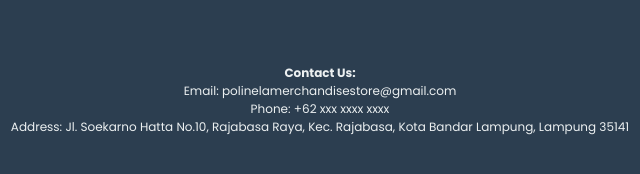
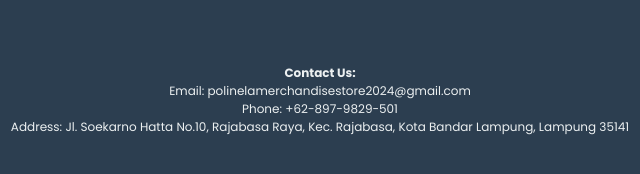
Before and after one commit to pm-store/pmstore-blog, a plain HTML site: page index.html in a window 1280 px wide. Shown: the part 5598-5772 px from the top of the page, 320-960 px from the left. Drawn offline with nearby package versions, Linux system fonts and the light colour scheme.

Commit message:
Update index.html

```diff
--- a/index.html
+++ b/index.html
@@ -372,8 +372,8 @@
             <div class="footer_contact" style="margin-bottom: 20px;">
                 <p>
                     <strong>Contact Us:</strong><br>
-                    Email: <a href="mailto:info@polinelamerch.com" style="text-decoration: none; color: #ecf0f1;">polinelamerchandisestore@gmail.com</a><br>
-                    Phone: <a href="tel:+6281234567890" style="text-decoration: none; color: #ecf0f1;">+62 xxx xxxx xxxx</a><br>
+                    Email: <a href="mailto:info@polinelamerch.com" style="text-decoration: none; color: #ecf0f1;">polinelamerchandisestore2024@gmail.com</a><br>
+                    Phone: <a href="tel:+6281234567890" style="text-decoration: none; color: #ecf0f1;">+62-897-9829-501</a><br>
                     Address: Jl. Soekarno Hatta No.10, Rajabasa Raya, Kec. Rajabasa, Kota Bandar Lampung, Lampung 35141
                 </p>
             </div>
```
